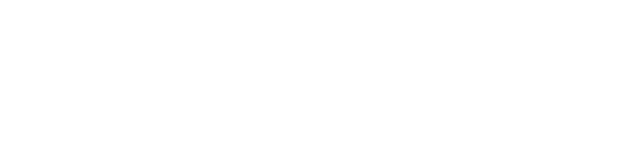
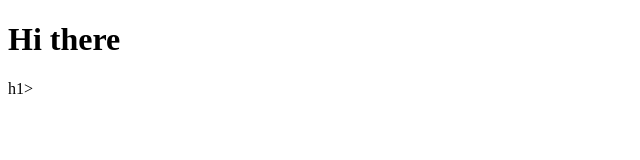
Before and after one commit to gmacheke/gitProject, a plain HTML site: page index.html in a window 1280 px wide. Shown: the whole page, without its empty margins (0-640 px from the left). Drawn offline with Linux system fonts and the light colour scheme.

Commit message:
commit from same author

```diff
--- a/index.html
+++ b/index.html
@@ -6,6 +6,7 @@
     <title>Document</title>
 </head>
 <body>
+	<h1>Hi there</h1>h1>
 
 </body>
 </html>
```
